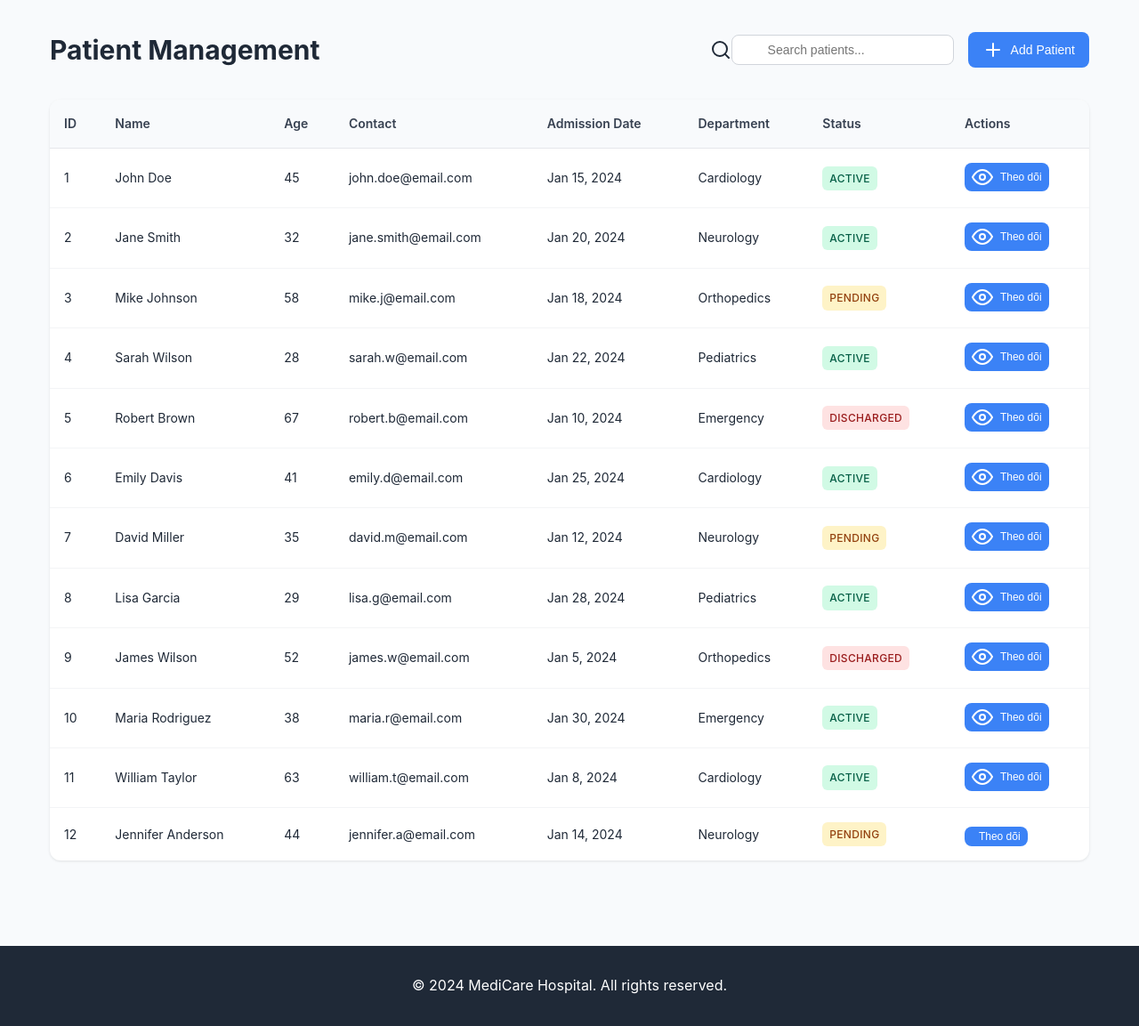
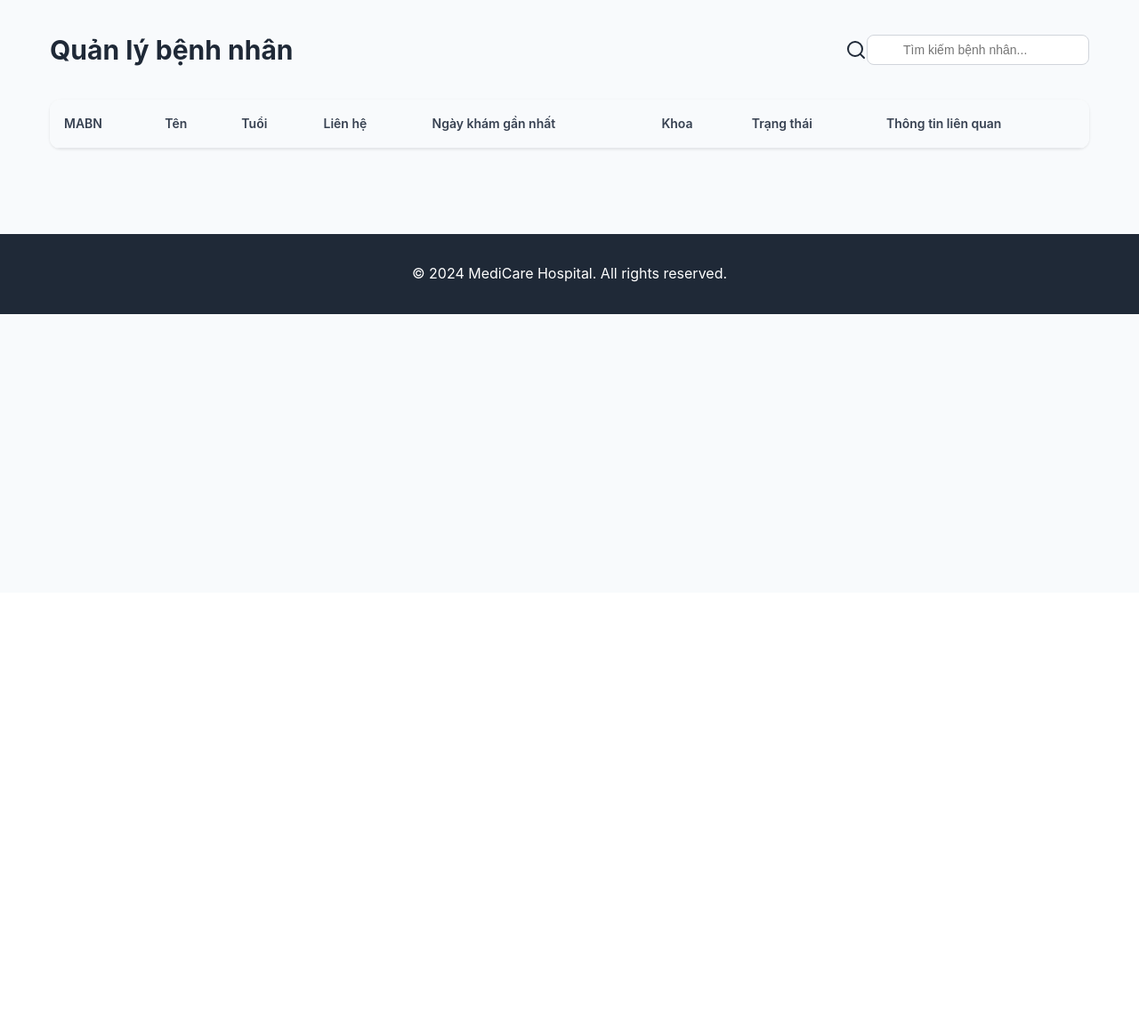
Before and after one commit to Dr-Vphuc/Hospital-Network, a Flask app: template app/frontend/templates/admin/patients.html in a window 1280 px wide. Shown: the part 134-1287 px from the top of the page at 89% size. After the commit the page ends 487 px from the top, so only its background shows below. Run offline with Flask 3, Linux system fonts and the light colour scheme; the template is opened without the code that fills it: most values are stand-ins (such as "Sample title", 1, 10 or a date in 2020); lists and menus that the app fills with data are empty; parts of the project's set-up code (start-up, migrations or seed data) failed here and were passed over.

Commit message:
add patients table tab

```diff
--- a/app/frontend/static/js/script.js
+++ b/app/frontend/static/js/script.js
@@ -473,7 +473,7 @@ function initializeDashboardCharts() {
 let allPatients = [];
 
 function loadPatients() {
-    allPatients = mockData.patients;
+    allPatients = window.patientsDetails || mockData.patients;
     renderPatientsPage(1);
 }
 
@@ -498,15 +498,15 @@ function createPatientRow(patient) {
     const statusClass = getStatusClass(patient.status);
 
     row.innerHTML = `
-        <td>${patient.id}</td>
-        <td>${patient.name}</td>
-        <td>${patient.age}</td>
-        <td>${patient.contact}</td>
-        <td>${formatDate(patient.admissionDate)}</td>
-        <td>${patient.department}</td>
+        <td>${patient.MABN}</td>
+        <td>${patient.hoten}</td>
+        <td>${patient.tuoi}</td>
+        <td>${patient.sdt}</td>
+        <td>${formatDate(patient.ngaykham)}</td>
+        <td>${patient.tenkhoa}</td>
         <td><span class="badge ${statusClass}">${patient.status}</span></td>
         <td>
-            <button class="btn btn-sm btn-primary" onclick="viewPatientDetails(${patient.id})">
+            <button class="btn btn-sm btn-primary" onclick="viewPatientDetails(${patient.MABN})">
                 <i data-feather="eye"></i>
                 Theo dõi
             </button>
@@ -522,15 +522,15 @@ function filterPatients(searchTerm) {
     const tbody = document.getElementById('patientsTableBody');
     if (!tbody) return;
 
-    allPatients = mockData.patients.filter(patient =>
-        patient.name.toLowerCase().includes(searchTerm.toLowerCase())
+    allPatients = (window.patientsDetails || mockData.patients).filter(patient =>
+        patient.hoten.toLowerCase().includes(searchTerm.toLowerCase())
     );
 
     renderPatientsPage(1);
 }
 
 function viewPatientDetails(patientId) {
-    const patient = mockData.patients.find(p => p.id === patientId);
+    const patient = window.patientsDetails.find(p => p.MABN === patientId);
     if (!patient) return;
 
     const modalBody = document.getElementById('patientModalBody');
@@ -1246,9 +1246,9 @@ function initializeDispensingCharts() {
 // Utility Functions
 function getStatusClass(status) {
     switch (status) {
-        case 'Active': return 'badge-green';
-        case 'Pending': return 'badge-yellow';
-        case 'Discharged': return 'badge-red';
+        case 'Đã xuất viện': return 'badge-green';
+        case 'Nội trú': return 'badge-yellow';
+        case 'Ngoại trú': return 'badge-blue';
         default: return 'badge-blue';
     }
 }
--- a/app/frontend/templates/admin/patients.html
+++ b/app/frontend/templates/admin/patients.html
@@ -7,16 +7,12 @@
 <!-- Patients Section -->
 <section id="patients" class="content-section active">
     <div class="section-header">
-            <h2>Patient Management</h2>
+        <h2>Quản lý bệnh nhân</h2>
         <div class="section-actions">
             <div class="search-box">
                 <i data-feather="search"></i>
-                    <input type="text" id="patientSearch" placeholder="Search patients...">
+                <input type="text" id="patientSearch" placeholder="Tìm kiếm bệnh nhân...">
             </div>
-                <button class="btn btn-primary">
-                    <i data-feather="plus"></i>
-                    Add Patient
-                </button>
         </div>
     </div>
 
@@ -24,20 +20,25 @@
         <table class="data-table" id="patientsTable">
             <thead>
                 <tr>
-                        <th>ID</th>
-                        <th>Name</th>
-                        <th>Age</th>
-                        <th>Contact</th>
-                        <th>Admission Date</th>
-                        <th>Department</th>
-                        <th>Status</th>
-                        <th>Actions</th>
+                    <th>MABN</th>
+                    <th>Tên</th>
+                    <th>Tuổi</th>
+                    <th>Liên hệ</th>
+                    <th>Ngày khám gần nhất</th>
+                    <th>Khoa</th>
+                    <th>Trạng thái</th>
+                    <th>Thông tin liên quan</th>
                 </tr>
             </thead>
             <tbody id="patientsTableBody">
                 <!-- Populated by JavaScript -->
             </tbody>
         </table>
+        <div id="patientsPagination"></div>
     </div>
 </section>
+
+<script>
+    window.patientsDetails = {{ patients_details | tojson }};
+</script>
 {% endblock %}
--- a/app/frontend/templates/admin/pharmacy.html
+++ b/app/frontend/templates/admin/pharmacy.html
@@ -78,7 +78,7 @@
                         <textarea id="newMedicineUsage" name="congdung" required class="form-control" rows="3"></textarea>
                     </div>
                     <div class="form-group">
-                        <label for="newMedicinePrice">Giá tiền (VND) *</label>
+                        <label for="newMedicinePrice">Giá bán (VND) *</label>
                         <input type="number" id="newMedicinePrice" name="giatien" required class="form-control" min="0" step="1000">
                     </div>
                     <div class="form-group">
```
Also changed, not shown: app/backend/api/admin/patients.py (+6 -1 lines), app/backend/repositories/patient_repository.py (+28 -5 lines), app/backend/services/admin/patient_service.py (added, +37 -0 lines). Lines whose indentation alone changed are shown as unchanged.
